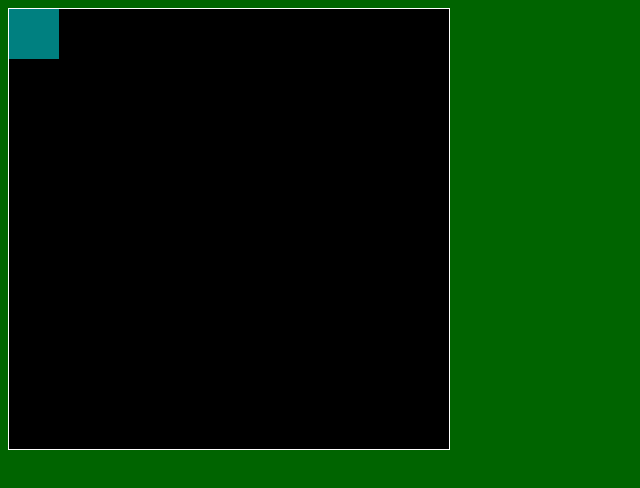
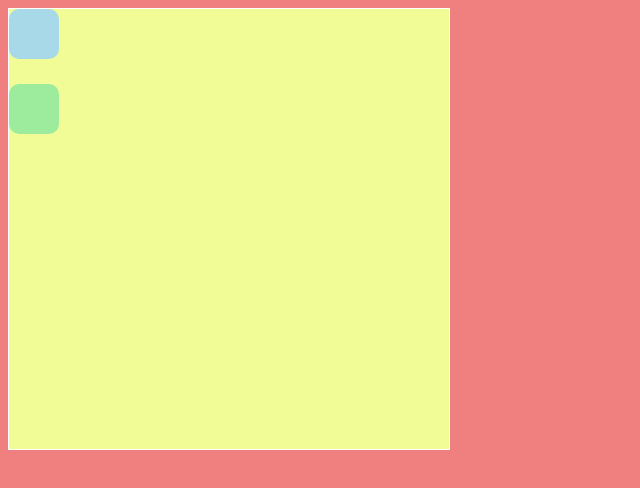
Before and after one commit to alnguyen23/alnguyen23.github.io, a plain HTML site: page asd-projects/walker/index.html in a window 1280 px wide. Shown: the whole page, without its empty margins (0-640 px from the left). Drawn offline with Linux system fonts and the light colour scheme.

Commit message:
saving walker

```diff
--- a/asd-projects/walker/index.css
+++ b/asd-projects/walker/index.css
@@ -1,21 +1,33 @@
 
 body {
-  background-color: darkgreen;
+  background-color: lightcoral;
 }
 
 #board {
   width: 440px;
   height: 440px;
   border: 1px solid white;
-  background-color: black;
+  background-color: rgb(242, 252, 151);
   position: relative;
 }
 
-#gameItem {
-  background-color: teal;
+/* Game Item Formatting (change name when finished) */
+#box {
+  background-color: rgb(168, 217, 233);
   width: 50px;
   height: 50px;
+  border-radius: 10px;
   position: absolute;
 /*   left: 100px; */  /* Uncomment if you want to set a "starting" position */
 /*   top: 100px;  */  /* Uncomment if you want to set a "starting" position */
 }
+/* Game Item 2 Formatting for WASD-Key Players */
+#box2 {
+  background-color: rgb(157, 236, 157);
+  width: 50px;
+  height: 50px;
+  border-radius: 10px;
+  position: absolute;
+  left: 0px;
+  top: 75px;
+}
--- a/asd-projects/walker/index.html
+++ b/asd-projects/walker/index.html
@@ -10,9 +10,11 @@
     <script src="index.js"></script>
   </head>
 
+    <!-- Bouncing Box Refactor HTML -->
   <body>
     <div id='board'>
-      <div id='gameItem'></div>
+      <div id='box'></div>
+      <div id='box2'></div>
     </div>
   </body>
 </html>
--- a/asd-projects/walker/index.js
+++ b/asd-projects/walker/index.js
@@ -10,13 +10,37 @@ function runProgram(){
   // Constant Variables
   var FRAME_RATE = 60;
   var FRAMES_PER_SECOND_INTERVAL = 1000 / FRAME_RATE;
+  var KEY = {
+      "LEFT": 37, //left arrow key
+      "UP": 38, //up arrow key
+      "RIGHT": 39, //right arrow key
+      "DOWN": 40, //down arrow key
+      "W": 87,//up
+      "A": 65,//left
+      "S": 83,//down
+      "D": 68 //right
+  }; //Magic numbers are eliminated because of hard-coded values for keys
+
+  var boardWidth = $("#board").width();
+  var boardHeight = $("#board").height();
+
+  var $box2 = $("#box2");
 
   // Game Item Objects
+  var positionX = 0;
+  var positionY = 0;
+  var speedX = 0;
+  var speedY = 0;
 
+  var positionX2 = 0;
+  var positionY2 = 0;
+  var speedX2 = 0;
+  var speedY2 = 0;
 
   // one-time setup
   var interval = setInterval(newFrame, FRAMES_PER_SECOND_INTERVAL);   // execute newFrame every 0.0166 seconds (60 Frames per second)
-  $(document).on('eventType', handleEvent);                           // change 'eventType' to the type of event you want to handle
+  $(document).on("keydown", handleKeyDown);                           // change 'eventType' to the type of event you want to handle
+  $(document).on("keyup", handleKeyUp);
 
   ////////////////////////////////////////////////////////////////////////////////
   ///////////////////////// CORE LOGIC ///////////////////////////////////////////
@@ -27,21 +51,82 @@ function runProgram(){
   by calling this function and executing the code inside.
   */
   function newFrame() {
-
-
+    //repositions the box depending on speedX and speedY
+    repositionBox();
+    //Fixes horizontal position and prevents box from going outside bounds
+     if (positionX > boardWidth - 50) {
+         speedX = speedX * -1;
+     } else if (positionX < 0) {
+         speedX = speedX * -1;
+     }
+     //Fixes vertical position and prevents box from going outside bounds
+     if (positionY > boardWidth - 50) {
+         speedY = speedY * -1;
+     } else if (positionY < 0) {
+         speedY = speedY * -1;
+     }
+    //redraws box using CSS after figuring out the new position
+    redrawBox();
   }
 
   /*
   Called in response to events.
   */
-  function handleEvent(event) {
 
+  //Controls when box stops (upon release of arrow key)
+  function handleKeyUp(event) {
+    speedX = 0;
+    speedY = 0;
+  }
+
+  //Controls box movement depending on key press
+  function handleKeyDown(event) {
+    if (event.which === KEY.LEFT) {
+        speedX = -5; //going left moves in the negative direction
+    } else if (event.which === KEY.RIGHT) {
+        speedX = 5; //going right moves in the positive direction
+    } else if (event.which === KEY.UP) {
+        speedY = -5; //going up moves in the negative direction (relative to top, going up is negative)
+    } else if (event.which === KEY.DOWN) {
+        speedY = 5; //going down moves in the positive direction (relative to top, going down is positive)
+    }
+    //CONTROLS FOR BOX 2
+    if (event.which === KEY.A) {
+        speedX2 = -5; //A -> left key
+    } else if (event.which === KEY.D) {
+        speedX2 = 5; //D -> right key
+    } else if (event.which === KEY.W) {
+        speedY2 = -5; //W -> up key
+    } else if (event.which === KEY.S) {
+        speedY2 = 5; //S -> down key
+    }
   }
 
   ////////////////////////////////////////////////////////////////////////////////
   ////////////////////////// HELPER FUNCTIONS ////////////////////////////////////
   ////////////////////////////////////////////////////////////////////////////////
 
+  //Repositions box using position and speed
+  function repositionBox() {
+     positionX += speedX; //horizontal position of box updates
+     positionY += speedY; //vertical position of box updates
+  }
+  //Redraws the box in new position using the new positionX and positionY
+  function redrawBox() {
+     $("#box").css("left", positionX); //draws box in new position using positionX as a new starting point
+     $("#box").css("top", positionY); //draws box in new position using positionY as a new starting point
+  }
+
+  //BOX 2 REPOSITIONING AND REDRAWING
+  function redrawBox2() {
+     positionX2 += speedX2; //horizontal position of box 2 updates
+     positionY2 += speedY2; //vertical position of box 2 updates
+  }
+
+  function repositionBox2() {
+     $("#box2").css("left", positionX); //draws box in new position using positionX as a new starting point
+     $("#box2").css("top", positionY); //draws box in new position using positionY as a new starting point
+  }
 
   function endGame() {
     // stop the interval timer
```
